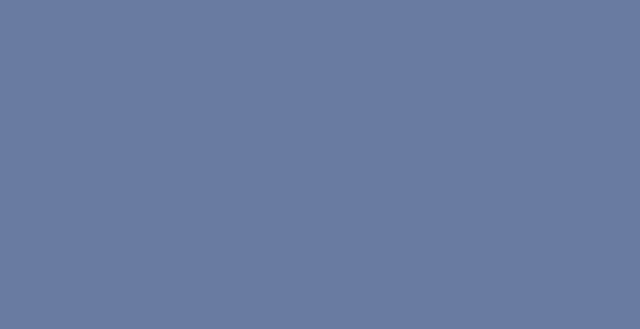
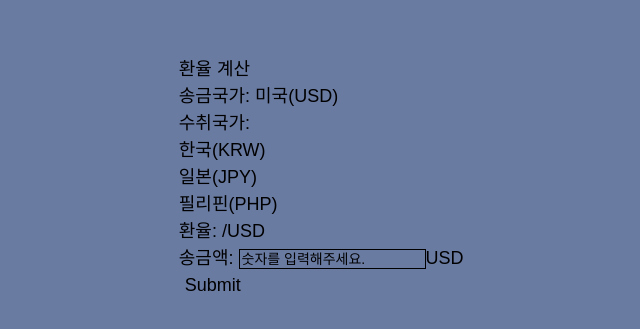
Before and after one commit to Free-Onboarding-team4/Currency-Converter, a React (Create React App) app: page / in a window 1280 px wide. Shown: the part 223-552 px from the top of the page, without its empty margins (70-710 px from the left). Built offline with nearby package versions, Linux system fonts and the light colour scheme.

Commit message:
💄마크업 및 UI 설계

```diff
--- a/src/components/SelectConverter/SelectConverter.jsx
+++ b/src/components/SelectConverter/SelectConverter.jsx
@@ -1,9 +1,54 @@
 import React from "react";
+import styled from "styled-components";
+import { COLOR } from "../../constants";
 
 export const SelectConverter = () => {
   return (
-    <>
-      <div></div>
-    </>
+    <Container>
+      <h2>환율 계산</h2>
+      <form>
+        <ul>
+          <li>송금국가: 미국(USD)</li>
+          <li>
+            수취국가:
+            <ul>
+              <li>한국(KRW)</li>
+              <li>일본(JPY)</li>
+              <li>필리핀(PHP)</li>
+            </ul>
+          </li>
+          <li>
+            환율: {}
+            {}/USD
+          </li>
+          <li>
+            송금액:
+            <MoneyInput type="number" placeholder="숫자를 입력해주세요." />
+            USD
+          </li>
+        </ul>
+        <button type="submit">Submit</button>
+      </form>
+    </Container>
   );
 };
+
+const Container = styled.section`
+  font-size: 18px;
+  line-height: 1.5;
+  color: #000;
+`;
+const MoneyInput = styled.input`
+  font-size: 14px;
+  line-height: 1.2;
+  border: 1px solid #000;
+  margin-left: 5px;
+  &::-webkit-outer-spin-button,
+  &::-webkit-inner-spin-button {
+    -webkit-appearance: none;
+    margin: 0;
+  }
+  &::placeholder {
+    color: #000;
+  }
+`;
--- a/src/pages/MainPage.jsx
+++ b/src/pages/MainPage.jsx
@@ -16,6 +16,9 @@ const MainPage = () => {
 const Container = styled.div`
   width: 100%;
   height: 100vh;
+  display: flex;
+  justify-content: space-around;
+  align-items: center;
   background-color: ${COLOR.BACKGROUND};
 `;
 
```
